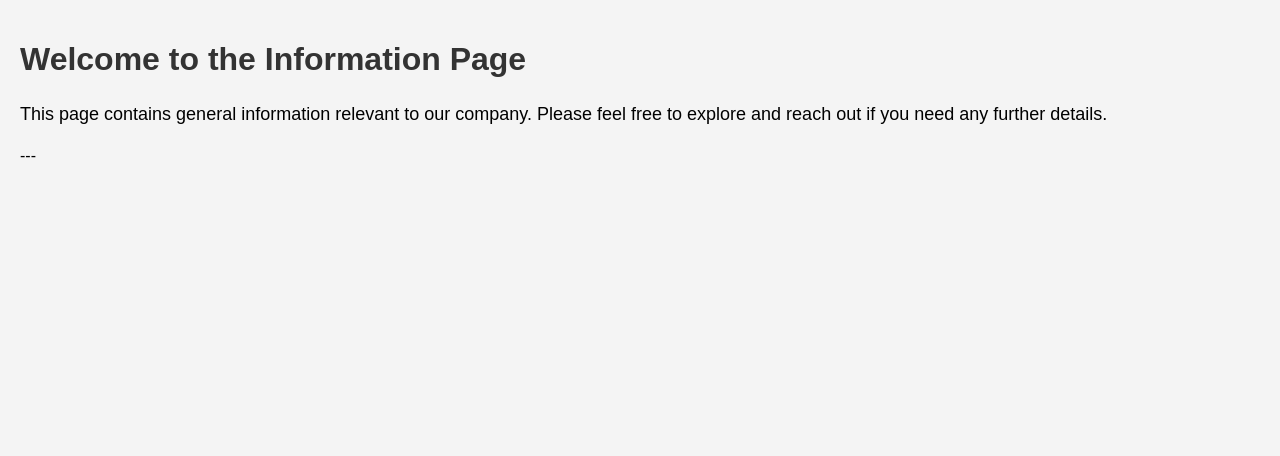
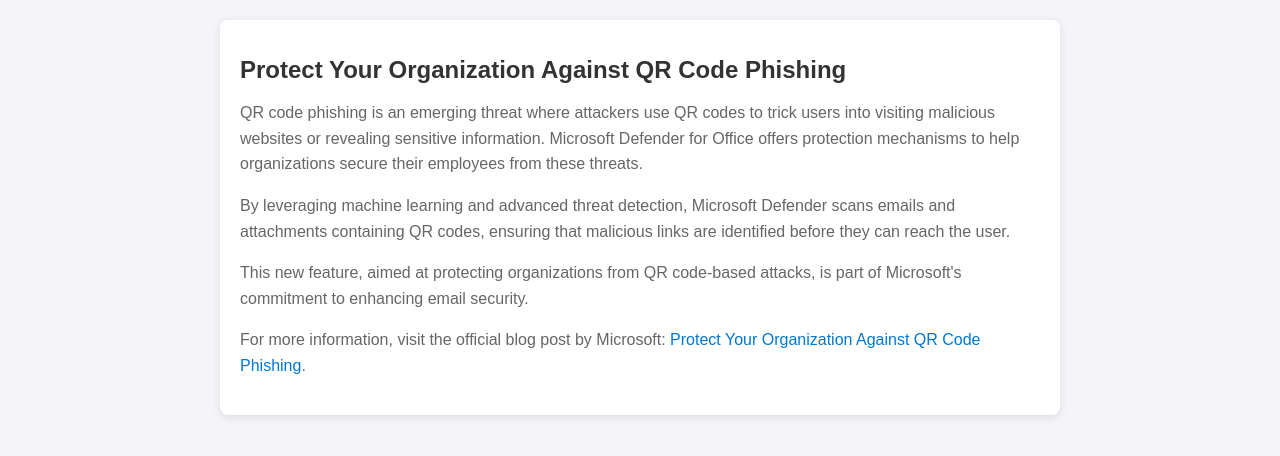
Before and after one commit to devil-14/Testing-website-, a Jekyll site: the page info/index.html, which Jekyll copies as it is, in a window 1280 px wide. Shown: the top 456 px of the page. Built offline with Jekyll 4.4.1, drawn with Linux system fonts in a browser that asks for light colours.

Commit message:
Update index.html

```diff
--- a/info/index.html
+++ b/info/index.html
@@ -3,28 +3,45 @@
 <head>
     <meta charset="UTF-8">
     <meta name="viewport" content="width=device-width, initial-scale=1.0">
-    <title>General Information</title>
+    <title>QR Code Phishing Protection - Microsoft Defender</title>
     <style>
         body {
             font-family: Arial, sans-serif;
-            margin: 0;
+            background-color: #f4f4f9;
+            margin: 20px;
+        }
+        .container {
+            max-width: 800px;
+            margin: auto;
+            background: #fff;
             padding: 20px;
-            background-color: #f4f4f4;
+            border-radius: 8px;
+            box-shadow: 0 2px 10px rgba(0, 0, 0, 0.1);
         }
         h1 {
+            font-size: 24px;
             color: #333;
         }
         p {
-            font-size: 18px;
             line-height: 1.6;
+            color: #666;
+        }
+        a {
+            color: #0078d4;
+            text-decoration: none;
+        }
+        a:hover {
+            text-decoration: underline;
         }
     </style>
 </head>
 <body>
-    <h1>Welcome to the Information Page</h1>
-    <p>This page contains general information relevant to our company. Please feel free to explore and reach out if you need any further details.</p>
+    <div class="container">
+        <h1>Protect Your Organization Against QR Code Phishing</h1>
+        <p>QR code phishing is an emerging threat where attackers use QR codes to trick users into visiting malicious websites or revealing sensitive information. Microsoft Defender for Office offers protection mechanisms to help organizations secure their employees from these threats.</p>
+        <p>By leveraging machine learning and advanced threat detection, Microsoft Defender scans emails and attachments containing QR codes, ensuring that malicious links are identified before they can reach the user.</p>
+        <p>This new feature, aimed at protecting organizations from QR code-based attacks, is part of Microsoft's commitment to enhancing email security.</p>
+        <p>For more information, visit the official blog post by Microsoft: <a href="https://techcommunity.microsoft.com/t5/microsoft-defender-for-office/protect-your-organizations-against-qr-code-phishing-with/ba-p/4007041" target="_blank">Protect Your Organization Against QR Code Phishing</a>.</p>
+    </div>
 </body>
 </html>
-
-
----
```
